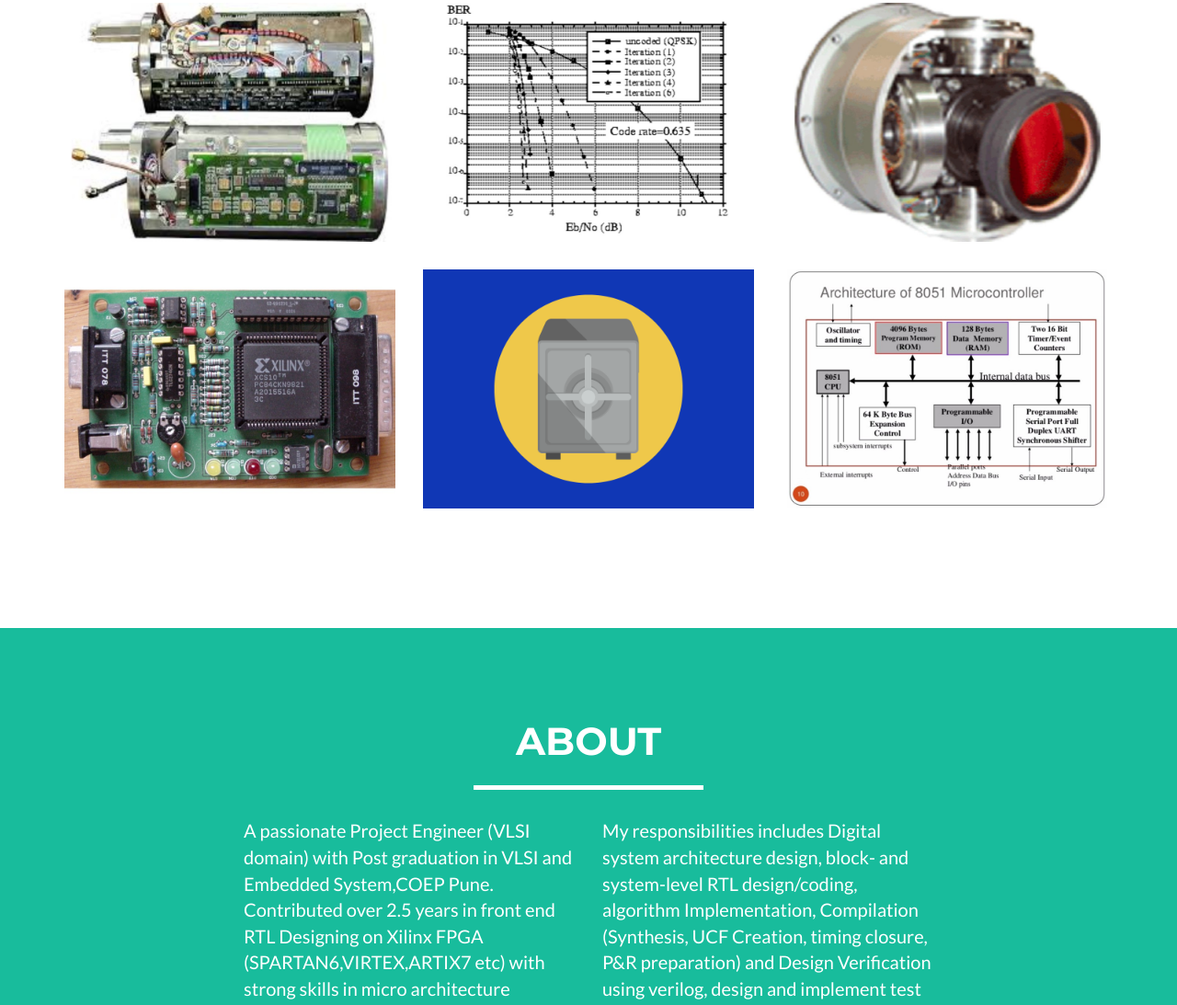
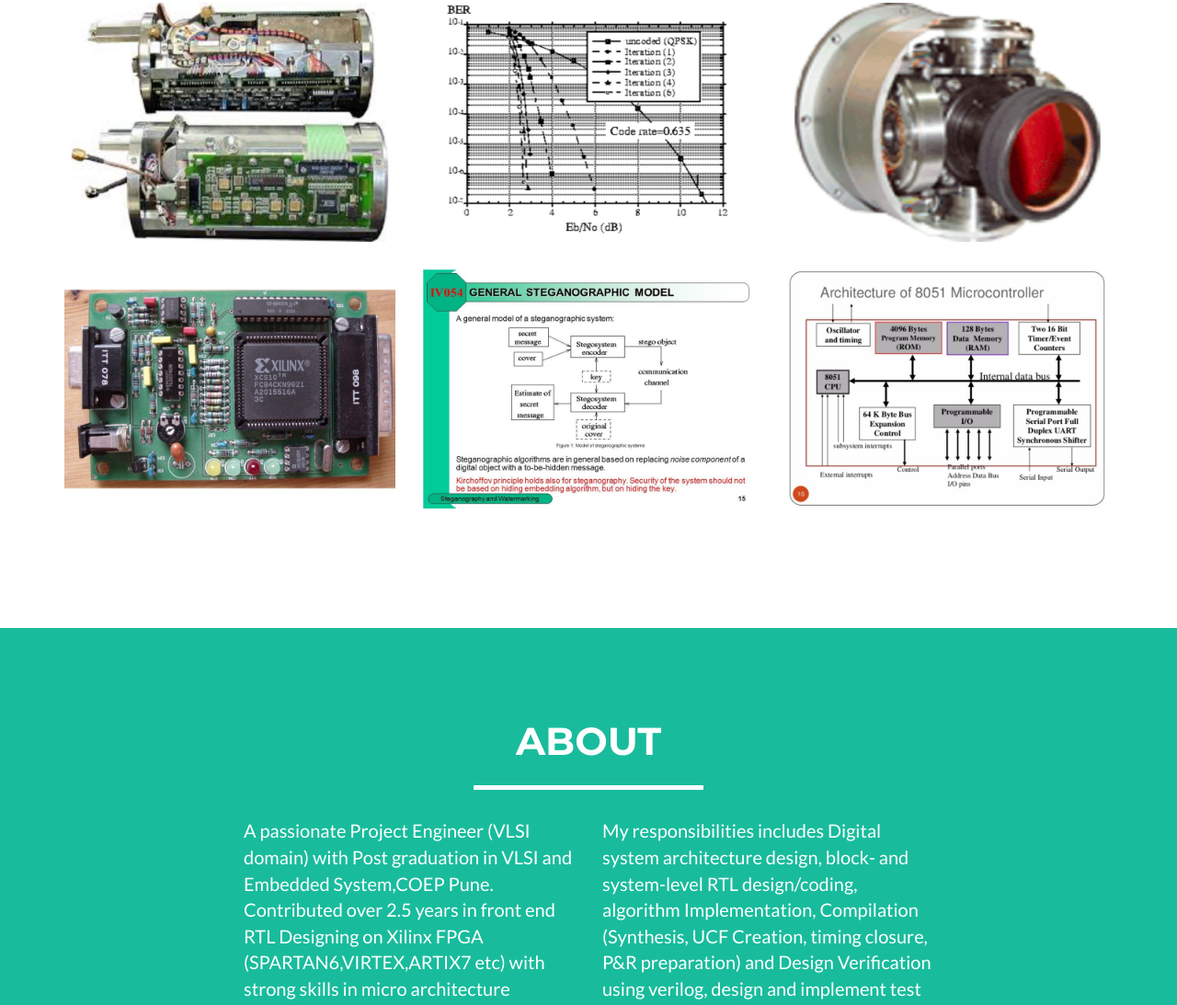
Before and after one commit to Piyush06/pramodthakare.github.io, a website: page index.html in a window 1280 px wide. Shown: the part 989-2082 px from the top of the page at 92% size. Drawn offline with nearby package versions, Linux system fonts and the light colour scheme; some packages are replaced by stand-ins of ours.

Commit message:
Portfolio Images Added

```diff
--- a/index.html
+++ b/index.html
@@ -141,7 +141,7 @@
                                 <i class="fa fa-search-plus fa-3x"></i>
                             </div>
                         </div>
-                        <img src="img/portfolio/safe.png" class="img-responsive" alt="">
+                        <img src="img/portfolio/safe.jpg" class="img-responsive" alt="">
                     </a>
                 </div>
                 <div class="col-sm-4 portfolio-item">
```
Also changed, not shown: img/portfolio 2/83747965-steganography-13-638.jpg (added), img/portfolio 2/slide_15.jpg (added), img/portfolio 2/steganography.png (added), img/portfolio/safe..png (renamed from img/portfolio/safe.png), img/portfolio/safe.jpg (added).
